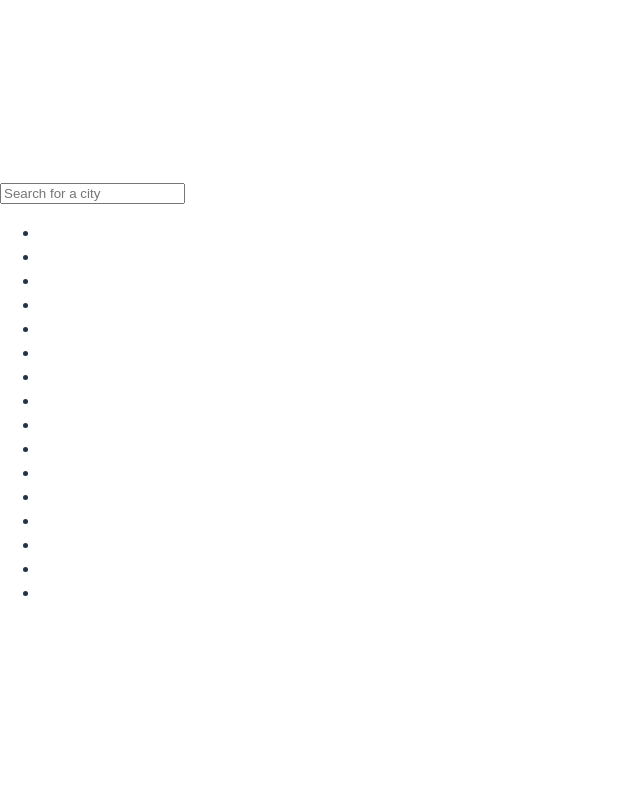
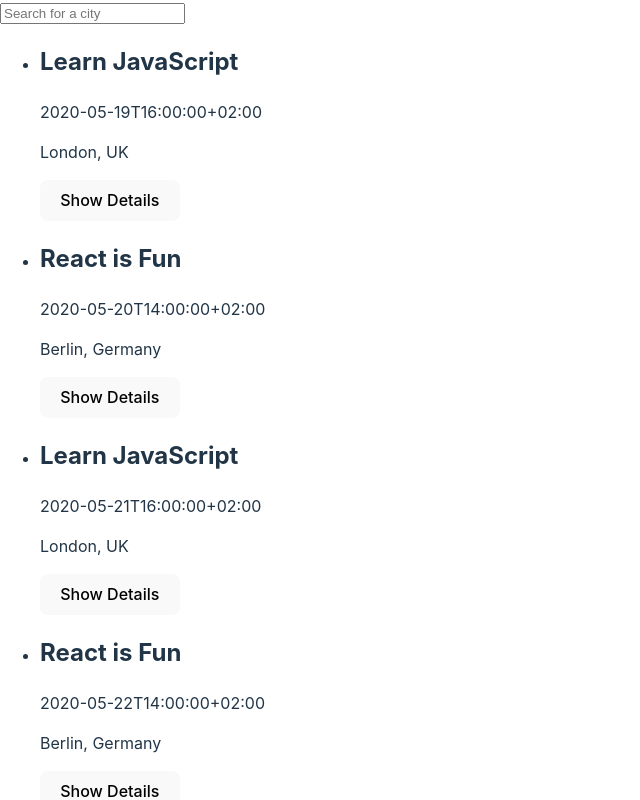
Before and after one commit to thorlio/meet, a React (Vite) app: page / in a window 1280 px wide. Shown: the top 800 px of the page, without its empty margins (0-640 px from the left). Built offline with nearby package versions, Linux system fonts and the light colour scheme.

Commit message:
changed mock data to 16 events for now

```diff
--- a/src/App.jsx
+++ b/src/App.jsx
@@ -1,5 +1,3 @@
-// src/App.js
-
 import React, { useEffect, useState } from "react";
 import EventList from "./components/EventList";
 import CitySearch from "./components/CitySearch";
--- a/src/components/Event.jsx
+++ b/src/components/Event.jsx
@@ -1,8 +1,27 @@
 // src/components/Event.jsx
-import React from "react";
+import React, { useState } from "react";
 
-const Event = () => {
-  return <li></li>;
+const Event = ({ event }) => {
+  const [showDetails, setShowDetails] = useState(false);
+
+  return (
+    <li className="event">
+      <h2>{event.summary}</h2>
+      <p>{event.start.dateTime}</p>
+      <p>{event.location}</p>
+      <button onClick={() => setShowDetails(!showDetails)}>
+        {showDetails ? "Hide Details" : "Show Details"}
+      </button>
+      {showDetails && (
+        <div className="event-details">
+          <p>{event.description}</p>
+          <a href={event.htmlLink} target="_blank" rel="noreferrer">
+            View on Google Calendar
+          </a>
+        </div>
+      )}
+    </li>
+  );
 };
 
 export default Event;
```
Also changed, not shown: 2 other files (tests, documents, lock files or other folders).
